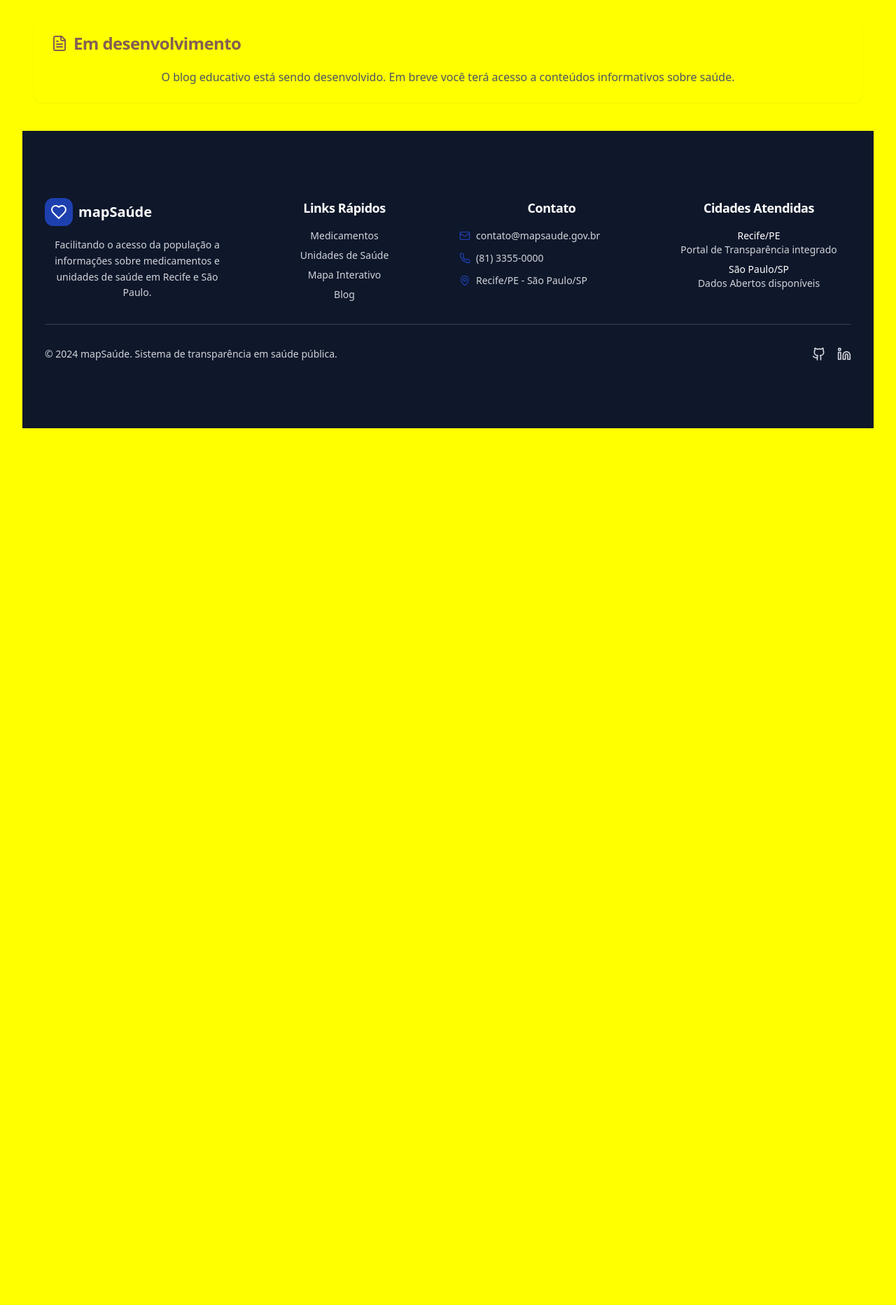
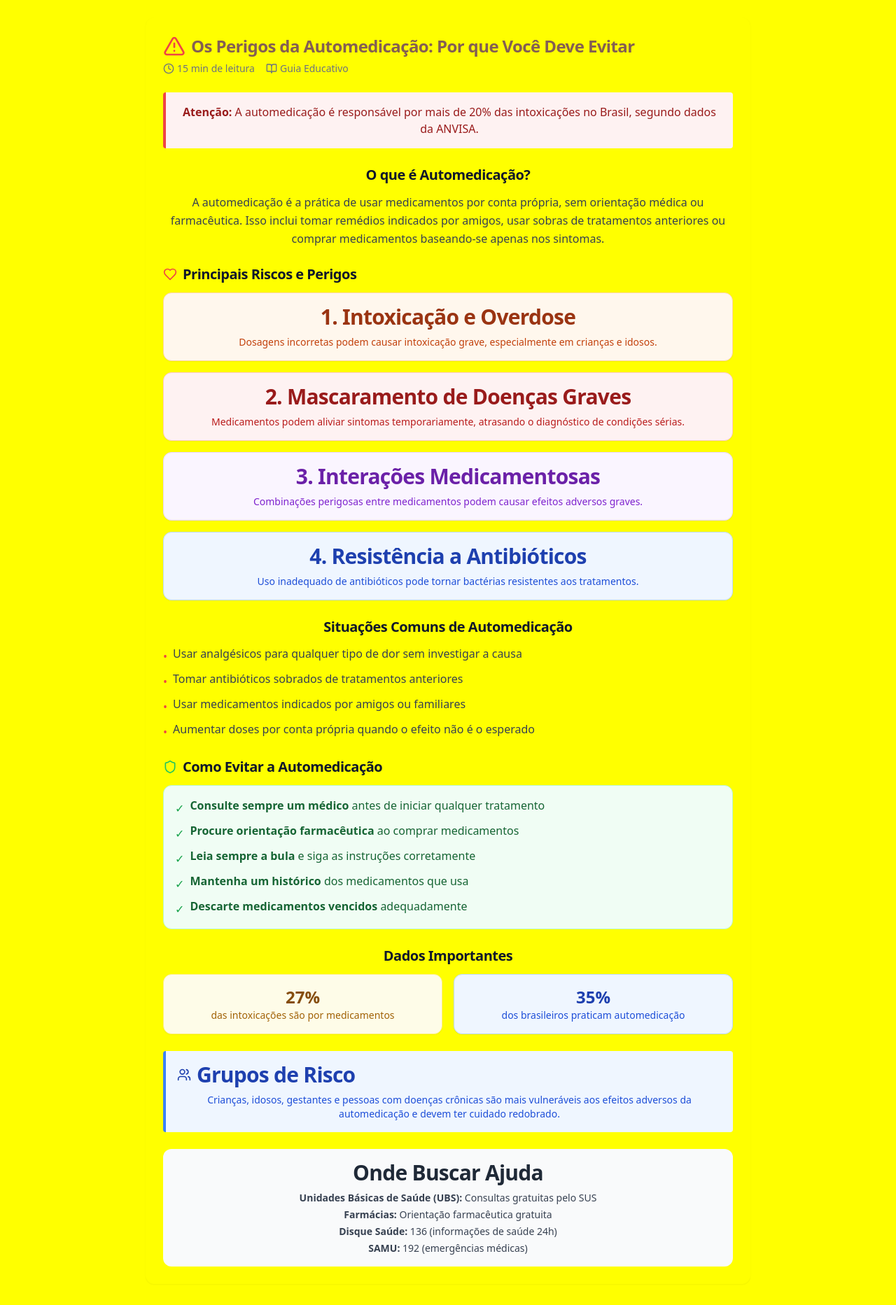
Before and after one commit to Adrielle2503/remedios-em-foco-brasil-27, a React (Vite) app: page /blog in a window 1280 px wide. Shown: the part 220-2085 px from the top of the page at 70% size. Before the commit the page ends 864 px from the top, so only its background shows below. Built offline with nearby package versions, Linux system fonts and the light colour scheme.

Commit message:
Add blog post about self-medication
Create a blog post discussing the dangers of self-medication within the blog section.

```diff
--- a/src/pages/Blog.tsx
+++ b/src/pages/Blog.tsx
@@ -2,12 +2,12 @@
 import React from 'react';
 import Layout from '@/components/layout/Layout';
 import { Card, CardContent, CardHeader, CardTitle } from '@/components/ui/card';
-import { FileText } from 'lucide-react';
+import { AlertTriangle, Heart, Shield, Users, BookOpen, Clock } from 'lucide-react';
 
 const Blog = () => {
   return (
     <Layout>
-      <div className="container mx-auto py-8 px-4">
+      <div className="container mx-auto py-8 px-4 max-w-4xl">
         <div className="mb-8">
           <h1 className="text-3xl md:text-4xl font-bold text-secondary mb-4">
             Blog Educativo
@@ -17,18 +17,205 @@ const Blog = () => {
           </p>
         </div>
 
-        <Card>
-          <CardHeader>
-            <CardTitle className="flex items-center gap-2">
-              <FileText className="h-6 w-6" />
-              Em desenvolvimento
-            </CardTitle>
-          </CardHeader>
-          <CardContent>
-            <p className="text-gray-600">
-              O blog educativo está sendo desenvolvido.
-              Em breve você terá acesso a conteúdos informativos sobre saúde.
+        {/* Artigo Principal */}
+        <article className="space-y-6">
+          <Card>
+            <CardHeader>
+              <CardTitle className="flex items-center gap-2 text-2xl">
+                <AlertTriangle className="h-8 w-8 text-red-500" />
+                Os Perigos da Automedicação: Por que Você Deve Evitar
+              </CardTitle>
+              <div className="flex items-center gap-4 text-sm text-gray-500">
+                <div className="flex items-center gap-1">
+                  <Clock className="h-4 w-4" />
+                  <span>15 min de leitura</span>
+                </div>
+                <div className="flex items-center gap-1">
+                  <BookOpen className="h-4 w-4" />
+                  <span>Guia Educativo</span>
+                </div>
+              </div>
+            </CardHeader>
+            <CardContent className="space-y-6">
+              <div className="bg-red-50 border-l-4 border-red-500 p-4 rounded">
+                <p className="text-red-800 font-medium">
+                  <strong>Atenção:</strong> A automedicação é responsável por mais de 20% das intoxicações no Brasil, segundo dados da ANVISA.
+                </p>
+              </div>
+
+              <div>
+                <h2 className="text-xl font-semibold text-secondary mb-3">
+                  O que é Automedicação?
+                </h2>
+                <p className="text-gray-700 leading-relaxed">
+                  A automedicação é a prática de usar medicamentos por conta própria, sem orientação médica ou farmacêutica.
+                  Isso inclui tomar remédios indicados por amigos, usar sobras de tratamentos anteriores ou comprar medicamentos
+                  baseando-se apenas nos sintomas.
+                </p>
+              </div>
+
+              <div>
+                <h2 className="text-xl font-semibold text-secondary mb-3 flex items-center gap-2">
+                  <Heart className="h-5 w-5 text-red-500" />
+                  Principais Riscos e Perigos
+                </h2>
+                <div className="grid gap-4">
+                  <Card className="border-orange-200 bg-orange-50">
+                    <CardContent className="p-4">
+                      <h3 className="font-semibold text-orange-800 mb-2">1. Intoxicação e Overdose</h3>
+                      <p className="text-orange-700 text-sm">
+                        Dosagens incorretas podem causar intoxicação grave, especialmente em crianças e idosos.
+                      </p>
+                    </CardContent>
+                  </Card>
+
+                  <Card className="border-red-200 bg-red-50">
+                    <CardContent className="p-4">
+                      <h3 className="font-semibold text-red-800 mb-2">2. Mascaramento de Doenças Graves</h3>
+                      <p className="text-red-700 text-sm">
+                        Medicamentos podem aliviar sintomas temporariamente, atrasando o diagnóstico de condições sérias.
+                      </p>
+                    </CardContent>
+                  </Card>
+
+                  <Card className="border-purple-200 bg-purple-50">
+                    <CardContent className="p-4">
+                      <h3 className="font-semibold text-purple-800 mb-2">3. Interações Medicamentosas</h3>
+                      <p className="text-purple-700 text-sm">
+                        Combinações perigosas entre medicamentos podem causar efeitos adversos graves.
+                      </p>
+                    </CardContent>
+                  </Card>
+
+                  <Card className="border-blue-200 bg-blue-50">
+                    <CardContent className="p-4">
+                      <h3 className="font-semibold text-blue-800 mb-2">4. Resistência a Antibióticos</h3>
+                      <p className="text-blue-700 text-sm">
+                        Uso inadequado de antibióticos pode tornar bactérias resistentes aos tratamentos.
+                      </p>
+                    </CardContent>
+                  </Card>
+                </div>
+              </div>
+
+              <div>
+                <h2 className="text-xl font-semibold text-secondary mb-3">
+                  Situações Comuns de Automedicação
+                </h2>
+                <ul className="space-y-2 text-gray-700">
+                  <li className="flex items-start gap-2">
+                    <span className="text-red-500 mt-1">•</span>
+                    <span>Usar analgésicos para qualquer tipo de dor sem investigar a causa</span>
+                  </li>
+                  <li className="flex items-start gap-2">
+                    <span className="text-red-500 mt-1">•</span>
+                    <span>Tomar antibióticos sobrados de tratamentos anteriores</span>
+                  </li>
+                  <li className="flex items-start gap-2">
+                    <span className="text-red-500 mt-1">•</span>
+                    <span>Usar medicamentos indicados por amigos ou familiares</span>
+                  </li>
+                  <li className="flex items-start gap-2">
+                    <span className="text-red-500 mt-1">•</span>
+                    <span>Aumentar doses por conta própria quando o efeito não é o esperado</span>
+                  </li>
+                </ul>
+              </div>
+
+              <div>
+                <h2 className="text-xl font-semibold text-secondary mb-3 flex items-center gap-2">
+                  <Shield className="h-5 w-5 text-green-500" />
+                  Como Evitar a Automedicação
+                </h2>
+                <div className="bg-green-50 border border-green-200 rounded-lg p-4">
+                  <ul className="space-y-2 text-green-800">
+                    <li className="flex items-start gap-2">
+                      <span className="text-green-600 mt-1">✓</span>
+                      <span><strong>Consulte sempre um médico</strong> antes de iniciar qualquer tratamento</span>
+                    </li>
+                    <li className="flex items-start gap-2">
+                      <span className="text-green-600 mt-1">✓</span>
+                      <span><strong>Procure orientação farmacêutica</strong> ao comprar medicamentos</span>
+                    </li>
+                    <li className="flex items-start gap-2">
+                      <span className="text-green-600 mt-1">✓</span>
+                      <span><strong>Leia sempre a bula</strong> e siga as instruções corretamente</span>
+                    </li>
+                    <li className="flex items-start gap-2">
+                      <span className="text-green-600 mt-1">✓</span>
+                      <span><strong>Mantenha um histórico</strong> dos medicamentos que usa</span>
+                    </li>
+                    <li className="flex items-start gap-2">
+                      <span className="text-green-600 mt-1">✓</span>
+                      <span><strong>Descarte medicamentos vencidos</strong> adequadamente</span>
+                    </li>
+                  </ul>
+                </div>
+              </div>
+
+              <div>
+                <h2 className="text-xl font-semibold text-secondary mb-3">
+                  Dados Importantes
+                </h2>
+                <div className="grid md:grid-cols-2 gap-4">
+                  <Card className="bg-yellow-50 border-yellow-200">
+                    <CardContent className="p-4 text-center">
+                      <div className="text-2xl font-bold text-yellow-800">27%</div>
+                      <div className="text-sm text-yellow-700">das intoxicações são por medicamentos</div>
+                    </CardContent>
+                  </Card>
+                  <Card className="bg-blue-50 border-blue-200">
+                    <CardContent className="p-4 text-center">
+                      <div className="text-2xl font-bold text-blue-800">35%</div>
+                      <div className="text-sm text-blue-700">dos brasileiros praticam automedicação</div>
+                    </CardContent>
+                  </Card>
+                </div>
+              </div>
+
+              <div className="bg-blue-50 border-l-4 border-blue-500 p-4 rounded">
+                <h3 className="font-semibold text-blue-800 mb-2 flex items-center gap-2">
+                  <Users className="h-5 w-5" />
+                  Grupos de Risco
+                </h3>
+                <p className="text-blue-700 text-sm">
+                  Crianças, idosos, gestantes e pessoas com doenças crônicas são mais vulneráveis aos efeitos
+                  adversos da automedicação e devem ter cuidado redobrado.
+                </p>
+              </div>
+
+              <div className="bg-gray-50 p-4 rounded-lg">
+                <h3 className="font-semibold text-gray-800 mb-2">
+                  Onde Buscar Ajuda
+                </h3>
+                <ul className="text-sm text-gray-700 space-y-1">
+                  <li><strong>Unidades Básicas de Saúde (UBS):</strong> Consultas gratuitas pelo SUS</li>
+                  <li><strong>Farmácias:</strong> Orientação farmacêutica gratuita</li>
+                  <li><strong>Disque Saúde:</strong> 136 (informações de saúde 24h)</li>
+                  <li><strong>SAMU:</strong> 192 (emergências médicas)</li>
+                </ul>
+              </div>
+            </CardContent>
+          </Card>
+        </article>
+
+        {/* Call to Action */}
+        <Card className="mt-8 bg-primary text-white">
+          <CardContent className="p-6 text-center">
+            <h3 className="text-xl font-semibold mb-2">
+              Sua Saúde é Prioridade
+            </h3>
+            <p className="mb-4">
+              Use nosso sistema para encontrar unidades de saúde próximas e medicamentos disponíveis.
             </p>
+            <div className="flex flex-col sm:flex-row gap-2 justify-center">
+              <a href="/unidades" className="bg-white text-primary px-4 py-2 rounded font-medium hover:bg-gray-100 transition-colors">
+                Encontrar Unidades
+              </a>
+              <a href="/medicamentos" className="bg-white text-primary px-4 py-2 rounded font-medium hover:bg-gray-100 transition-colors">
+                Buscar Medicamentos
+              </a>
+            </div>
           </CardContent>
         </Card>
       </div>
```
